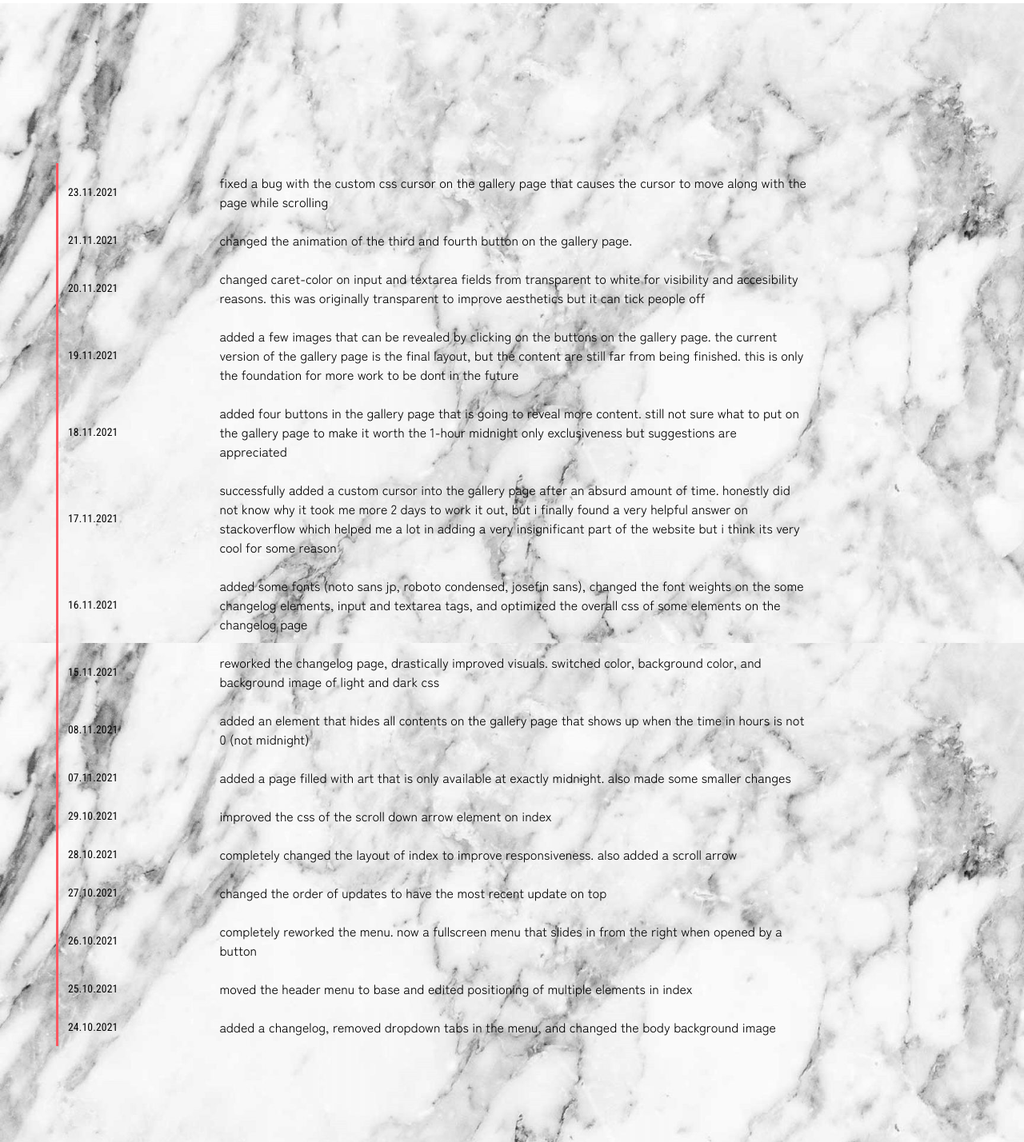
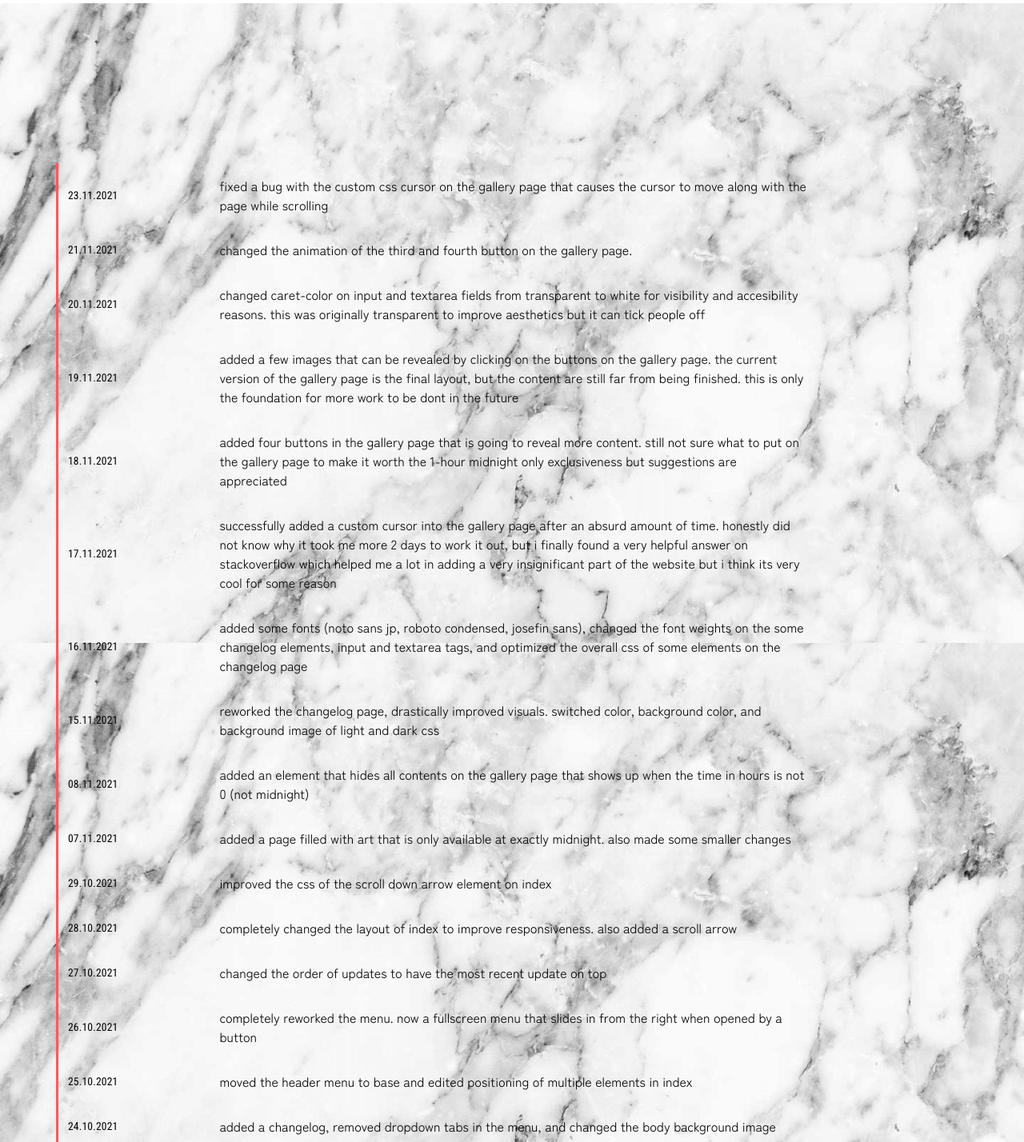
Before and after one commit to fntmz/phntmz_, a Django app: page /changelog/ in a window 1280 px wide. Shown: the part 396-1824 px from the top of the page at 80% size. Run offline with Django 3.2, Linux system fonts and the light colour scheme; some libraries are stand-ins or nearby versions.

Commit message:
changed spacing between each row in changelog

```diff
--- a/hello/static/css/changelog.css
+++ b/hello/static/css/changelog.css
@@ -1,8 +1,8 @@
 .changelog-timeline {
   border-left: 3px solid var(--a-highlight);
   min-height: 48px;
-  padding-top: 12px;
-  padding-bottom: 12px;
+  padding-top: 16px;
+  padding-bottom: 16px;
 }
 
 .changelog-date {
```
